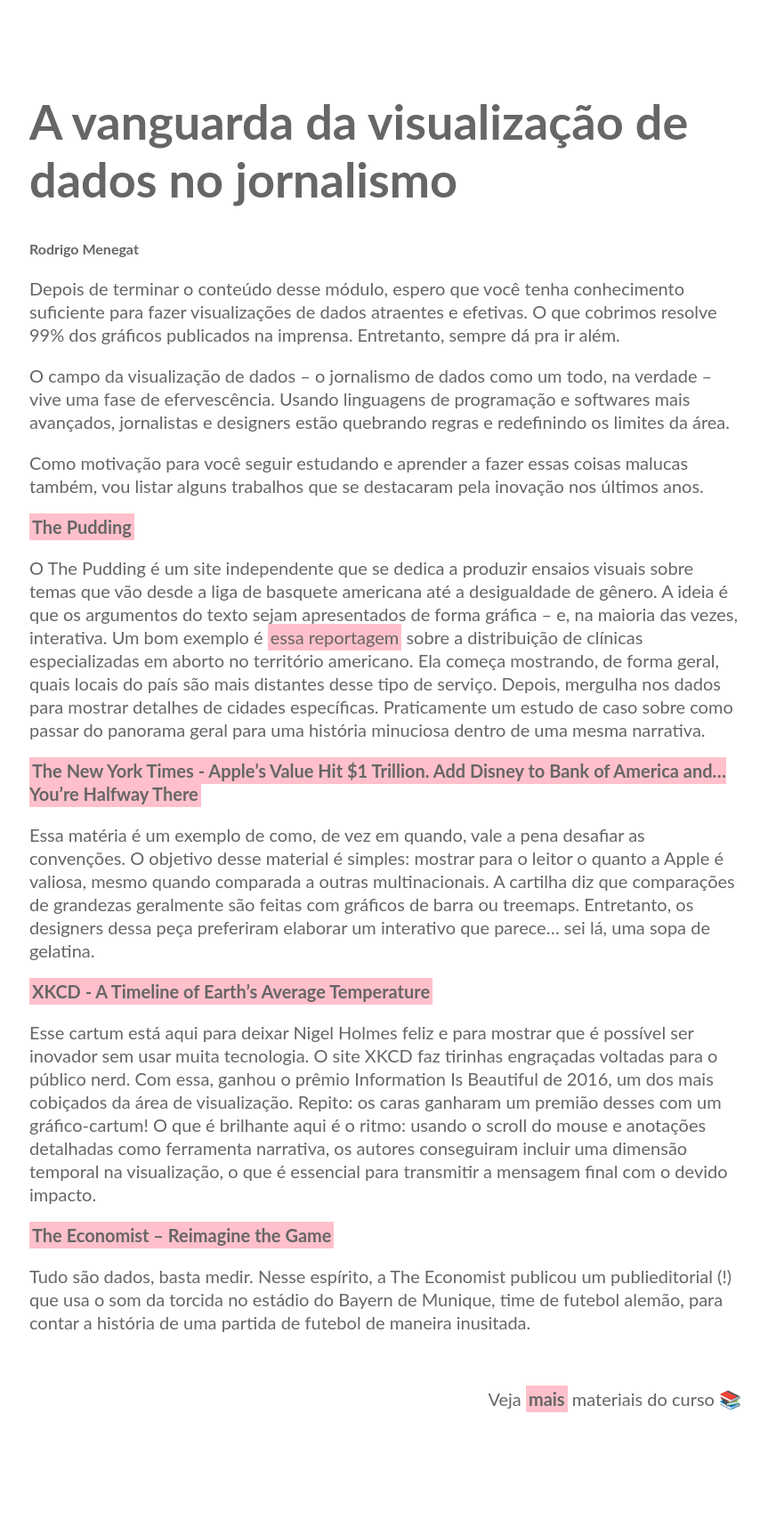
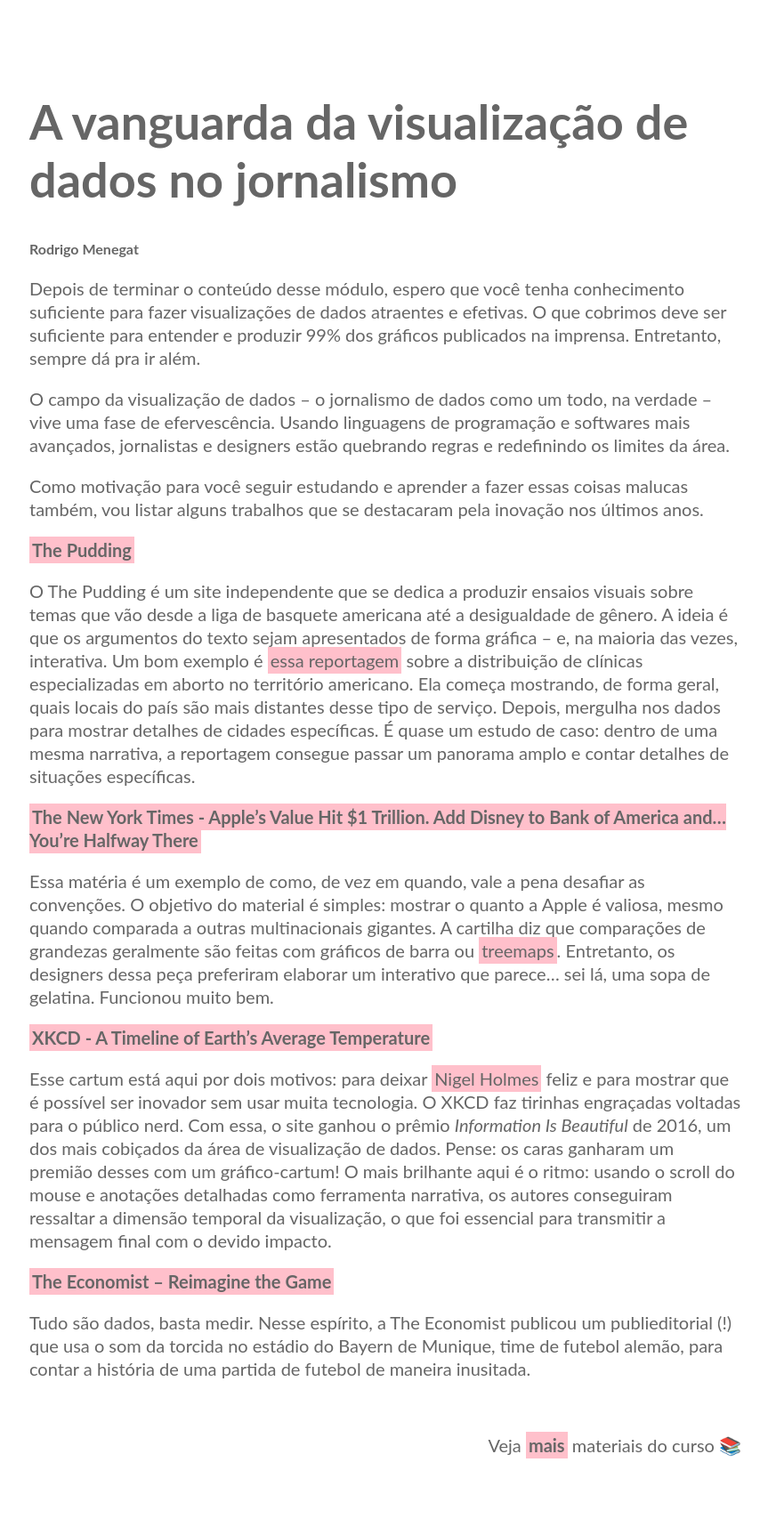
Before and after one commit to RodrigoMenegat/dataviz-1, a Jekyll site: the page built from docs/vanguarda-da-visualizacao-jornalistica/index.md, in a window 1280 px wide. Shown: the whole page at 89% size, without its empty margins (207-1070 px from the left). Built offline with Jekyll 4.4.1, drawn with Linux system fonts in a browser that asks for light colours; our own code applies the rules of GitHub Pages for plain Markdown files; before the commit the page ends 1673 px from its top, so only the background shows below that.

Commit message:
Edita levemente texto sobre visualizações inovadoras

```diff
--- a/docs/vanguarda-da-visualizacao-jornalistica/index.md
+++ b/docs/vanguarda-da-visualizacao-jornalistica/index.md
@@ -7,7 +7,7 @@ layout: project
 # A vanguarda da visualização de dados no jornalismo
 #### Rodrigo Menegat
 
-Depois de terminar o conteúdo desse módulo, espero que você tenha conhecimento suficiente para fazer visualizações de dados atraentes e efetivas. O que cobrimos resolve 99% dos gráficos publicados na imprensa. Entretanto, sempre dá pra ir além.
+Depois de terminar o conteúdo desse módulo, espero que você tenha conhecimento suficiente para fazer visualizações de dados atraentes e efetivas. O que cobrimos deve ser suficiente para entender e produzir 99% dos gráficos publicados na imprensa. Entretanto, sempre dá pra ir além.
 
 O campo da visualização de dados – o jornalismo de dados como um todo, na verdade – vive uma fase de efervescência. Usando linguagens de programação e softwares mais avançados, jornalistas e designers estão quebrando regras e redefinindo os limites da área.
 
@@ -15,15 +15,15 @@ Como motivação para você seguir estudando e aprender a fazer essas coisas mal
 
 [**The Pudding**](https://pudding.cool/)
 
-O The Pudding é um site independente que se dedica a produzir ensaios visuais sobre temas que vão desde a liga de basquete americana até a desigualdade de gênero. A ideia é que os argumentos do texto sejam apresentados de forma gráfica – e, na maioria das vezes, interativa. Um bom exemplo é [essa reportagem](https://pudding.cool/2017/09/clinics/) sobre a distribuição de clínicas especializadas em aborto no território americano. Ela começa mostrando, de forma geral, quais locais do país são mais distantes desse tipo de serviço. Depois, mergulha nos dados para mostrar detalhes de cidades específicas. Praticamente um estudo de caso sobre como passar do panorama geral para uma história minuciosa dentro de uma mesma narrativa.
+O The Pudding é um site independente que se dedica a produzir ensaios visuais sobre temas que vão desde a liga de basquete americana até a desigualdade de gênero. A ideia é que os argumentos do texto sejam apresentados de forma gráfica – e, na maioria das vezes, interativa. Um bom exemplo é [essa reportagem](https://pudding.cool/2017/09/clinics/) sobre a distribuição de clínicas especializadas em aborto no território americano. Ela começa mostrando, de forma geral, quais locais do país são mais distantes desse tipo de serviço. Depois, mergulha nos dados para mostrar detalhes de cidades específicas. É quase um estudo de caso: dentro de uma mesma narrativa, a reportagem consegue passar um panorama amplo e contar detalhes de situações específicas.
 
 [**The New York Times - Apple’s Value Hit $1 Trillion. Add Disney to Bank of America and... You’re Halfway There**](https://www.nytimes.com/interactive/2018/08/02/technology/apple-trillion-market-cap.html)
 
-Essa matéria é um exemplo de como, de vez em quando, vale a pena desafiar as convenções. O objetivo desse material é simples: mostrar para o leitor o quanto a Apple é valiosa, mesmo quando comparada a outras multinacionais. A cartilha diz que comparações de grandezas geralmente são feitas com gráficos de barra ou treemaps. Entretanto, os designers dessa peça preferiram elaborar um interativo que parece… sei lá, uma sopa de gelatina.
+Essa matéria é um exemplo de como, de vez em quando, vale a pena desafiar as convenções. O objetivo do material é simples: mostrar o quanto a Apple é valiosa, mesmo quando comparada a outras multinacionais gigantes. A cartilha diz que comparações de grandezas geralmente são feitas com gráficos de barra ou [treemaps](https://datavizcatalogue.com/methods/treemap.html). Entretanto, os designers dessa peça preferiram elaborar um interativo que parece… sei lá, uma sopa de gelatina. Funcionou muito bem.
 
 [**XKCD - A Timeline of Earth’s Average Temperature**](https://xkcd.com/1732/)
 
-Esse cartum está aqui para deixar Nigel Holmes feliz e para mostrar que é possível ser inovador sem usar muita tecnologia. O site XKCD faz tirinhas engraçadas voltadas para o público nerd. Com essa, ganhou o prêmio Information Is Beautiful de 2016, um dos mais cobiçados da área de visualização. Repito: os caras ganharam um premião desses com um gráfico-cartum! O que é brilhante aqui é o ritmo: usando o scroll do mouse e anotações detalhadas como ferramenta narrativa, os autores conseguiram incluir uma dimensão temporal na visualização, o que é essencial para transmitir a mensagem final com o devido impacto.
+Esse cartum está aqui por dois motivos: para deixar [Nigel Holmes](http://meneg.at/dataviz-1/introducao-visualizacao-de-dados/#duas-escolas) feliz e para mostrar que é possível ser inovador sem usar muita tecnologia. O XKCD faz tirinhas engraçadas voltadas para o público nerd. Com essa, o site ganhou o prêmio *Information Is Beautiful* de 2016, um dos mais cobiçados da área de visualização de dados. Pense: os caras ganharam um premião desses com um gráfico-cartum! O mais brilhante aqui é o ritmo: usando o scroll do mouse e anotações detalhadas como ferramenta narrativa, os autores conseguiram ressaltar a dimensão temporal da visualização, o que foi essencial para transmitir a mensagem final com o devido impacto.
 
 [**The Economist – Reimagine the Game**](https://reimaginethegame.economist.com)
 
```
